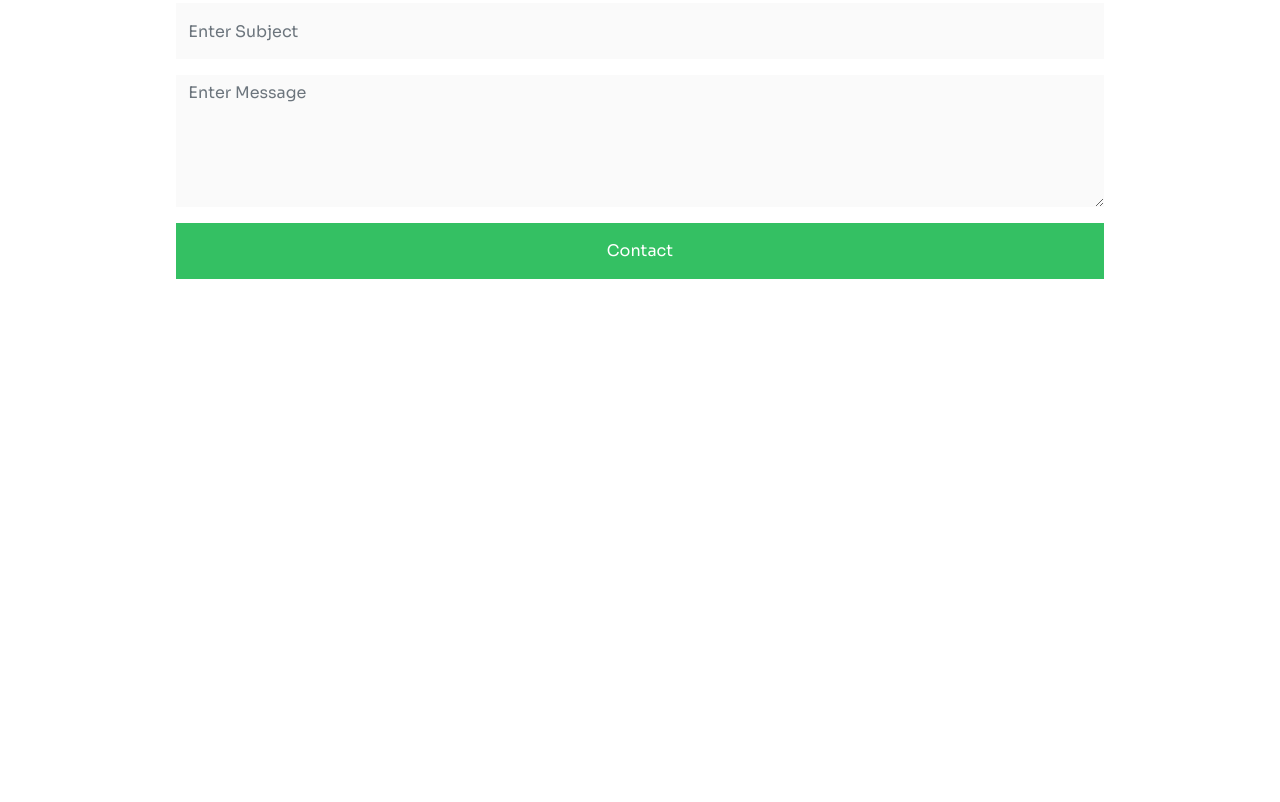
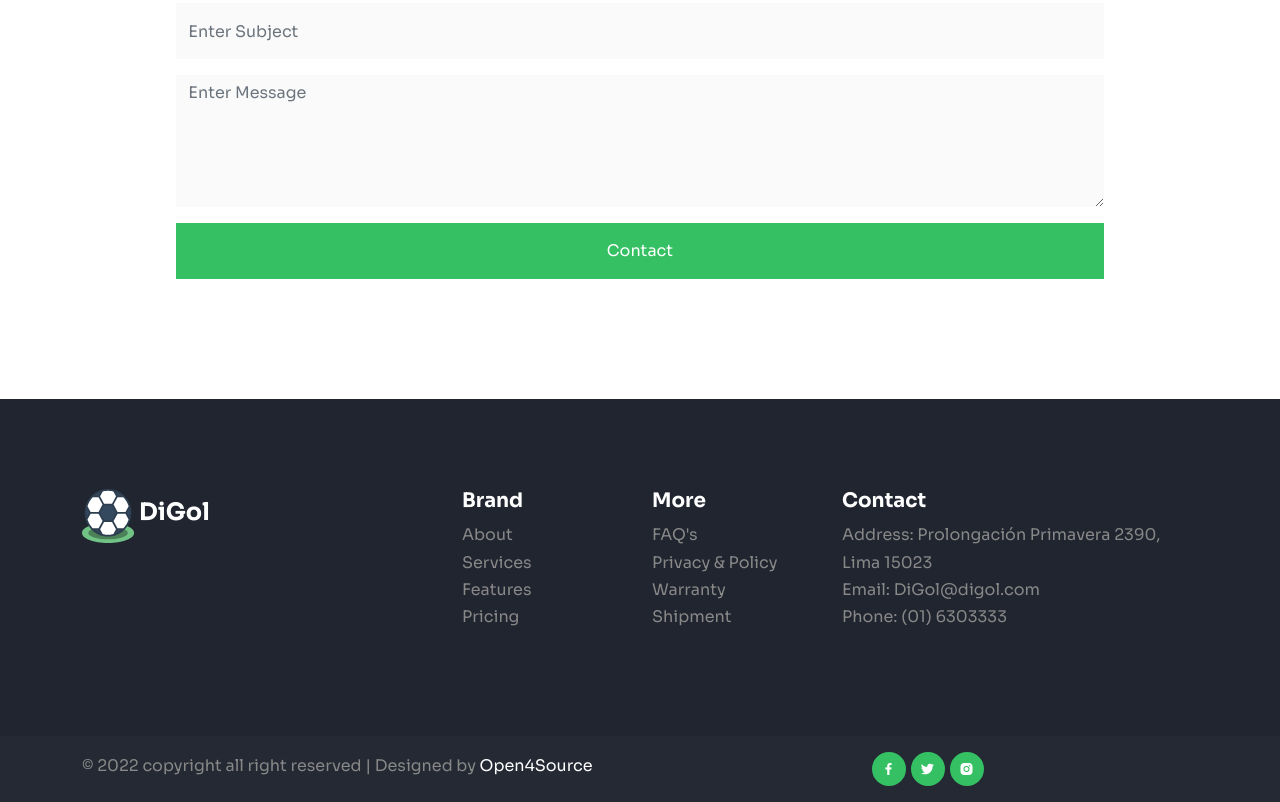
Before and after one commit to DiGol-OpenSource/Landing-Page-Open-Source, a plain HTML site: page index.html in a window 1280 px wide. Shown: the part 5294-6096 px from the top of the page. Before the commit the page ends 5693 px from the top, so only its background shows below. Drawn offline with nearby package versions, Linux system fonts and the light colour scheme.

Commit message:
feat: footer section created

```diff
--- a/css/style.css
+++ b/css/style.css
@@ -189,3 +189,30 @@ form .form-control {
     border-radius: 0;
     background-color: rgba(0,0,0,0.02);
 }
+
+
+.footer-top {
+    padding-top: 90px;
+    padding-bottom: 90px;
+    background-color: var(--dark);
+}
+
+.footer-top a {
+    color: var(--body);
+}
+
+.footer-top a:hover {
+    color: var(--white);
+}
+
+.footer-bottom {
+    background-color: #242933;
+}
+.logo-foot {
+    width: 15%;
+}
+.App-name{
+    color: #ffffff;
+    font-weight: bold;
+    font-size: 1.5rem;
+}
--- a/index.html
+++ b/index.html
@@ -377,7 +377,66 @@
     </section>
     <!-- Contact -->
 
+  <!--Footer-->
+  <footer>
+    <div class="footer-top">
+        <div class="container">
+            <div class="row gy-4">
+                <div class="col-lg-4">
+                    <img class="logo-foot" src="img/logo-balon.svg" alt="logo">
+                    <span class="App-name">DiGol</span>
+                </div>
+                <div class="col-lg-2">
+                    <h5 class="text-white">Brand</h5>
+                    <ul class="list-unstyled">
+                        <li><a href="#home">About</a></li>
+                        <li><a href="#services">Services</a></li>
+                        <li><a href="#features">Features</a></li>
+                        <li><a href="#pricing">Pricing</a></li>
+                    </ul>
+                </div>
+                <div class="col-lg-2">
+                    <h5 class="text-white">More</h5>
+                    <ul class="list-unstyled">
+                        <li><a href="#">FAQ's</a></li>
+                        <li><a href="#">Privacy & Policy</a></li>
+                        <li><a href="#">Warranty</a></li>
+                        <li><a href="#">Shipment</a></li>
+                    </ul>
+                </div>
+                <div class="col-lg-4">
+                    <h5 class="text-white">Contact</h5>
+                    <ul class="list-unstyled">
+                        <li>Address: Prolongación Primavera 2390, Lima 15023</li>
+                        <li>Email: DiGol@digol.com</li>
+                        <li>Phone: (01) 6303333</li>
+                    </ul>
+                </div>
+            </div>
+        </div>
+    </div>
+    <div class="footer-bottom py-3">
+        <div class="container">
+            <div class="row">
+                <div class="col-md-6">
+                    <p class="mb-0">© 2022 copyright all right reserved | Designed by <a
+                            class="text-white">Open4Source</a></p>
+                </div>
+                <div class="col-md-6">
+                    <div class="social-icons">
+                        <a href="#"><i class='bx bxl-facebook'></i></a>
+                        <a href="#"><i class='bx bxl-twitter'></i></a>
+                        <a href="#" target="_blank" a><i class='bx bxl-instagram-alt'></i></a>
+                    </div>
+                </div>
+            </div>
+        </div>
+    </div>
+</footer>
+<!--Footer-->
 
+
+<script src="js/bootstrap.bundle.min.js"></script>
 
 </body>
 </html>
```
